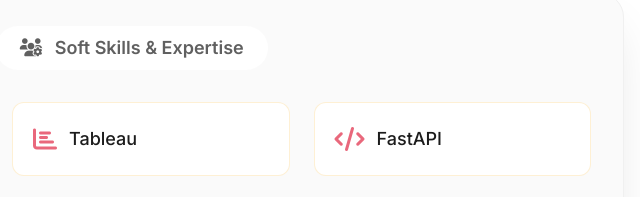
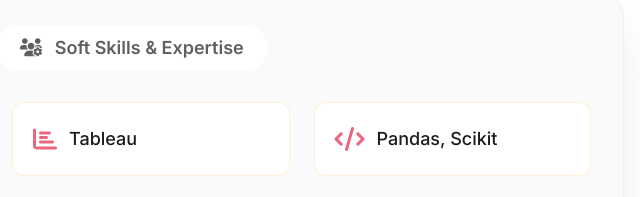
Before and after one commit to itskusummm/Portfolio, a plain HTML site: page index.html in a window 1280 px wide. Shown: the part 1778-1975 px from the top of the page, 640-1280 px from the left. Drawn offline with nearby package versions, Linux system fonts and the light colour scheme.

Commit message:
Update technology name from 'FastAPI' to 'Pandas, Scikit'

```diff
--- a/index.html
+++ b/index.html
@@ -282,7 +282,7 @@
                         </div>
                         <div class="p-5 bg-background-light rounded-xl border border-accent-gold/30 flex items-center space-x-3 transition duration-300 hover:bg-accent-gold/10 hover:shadow-lg hover:shadow-accent-gold/20">
                             <i class="fas fa-code text-2xl text-primary-pink"></i>
-                            <p class="text-lg font-medium">FastAPI</p>
+                            <p class="text-lg font-medium">Pandas, Scikit</p>
                         </div>
                         <div class="p-5 bg-background-light rounded-xl border border-accent-gold/30 flex items-center space-x-3 transition duration-300 hover:bg-accent-gold/10 hover:shadow-lg hover:shadow-accent-gold/20">
                             <i class="fas fa-robot text-2xl text-primary-pink"></i>
```
